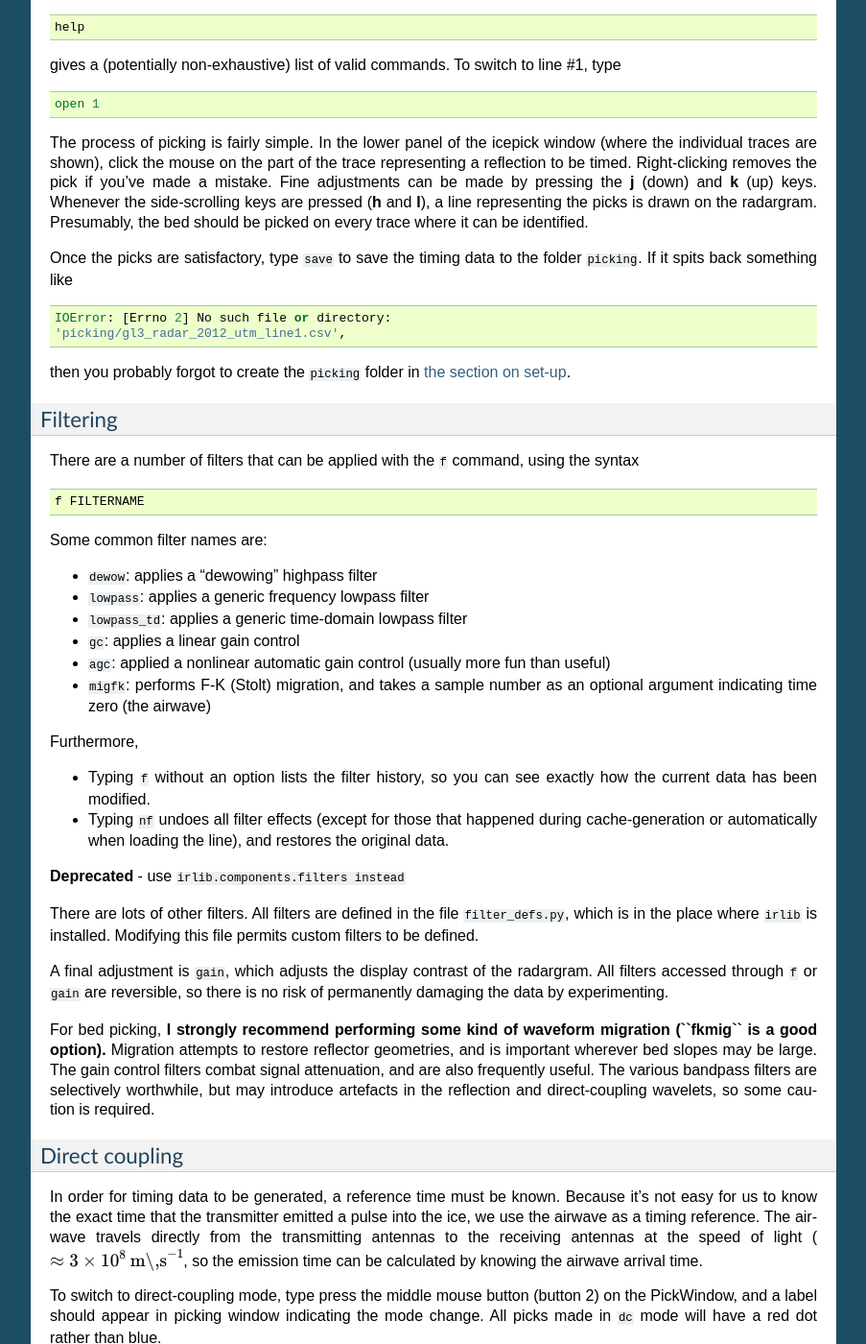
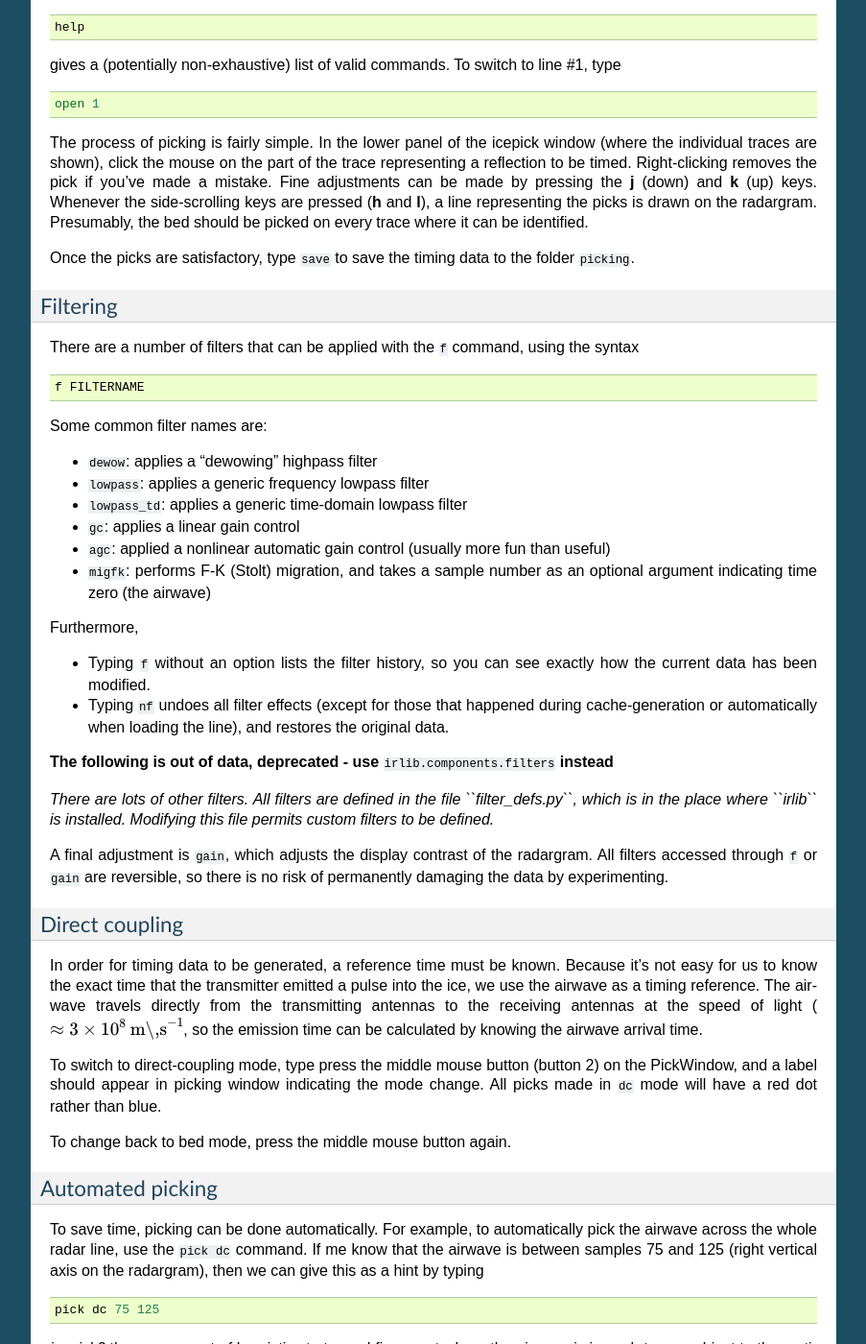
Before and after one commit to njwilson23/irlib, a Sphinx documentation site: the page built from doc/doc_tutorial.rst, in a window 1280 px wide and 1400 px high, scrolled down 2941 px. Shown: the whole window at 96% size, without its empty margins (198-1101 px from the left). Built offline with Sphinx 7.4.7, drawn with Linux system fonts in a browser that asks for light colours.

Commit message:
clarify tutorial

```diff
--- a/doc/doc_tutorial.rst
+++ b/doc/doc_tutorial.rst
@@ -215,15 +215,7 @@ pick if you've made a mistake. Fine adjustments can be made by pressing the
 Presumably, the bed should be picked on every trace where it can be identified.
 
 Once the picks are satisfactory, type ``save`` to save the timing data to the
-folder ``picking``. If it spits back something like
-
-::
-
-    IOError: [Errno 2] No such file or directory:
-    'picking/gl3_radar_2012_utm_line1.csv',
-
-then you probably forgot to create the ``picking`` folder in `the section on
-set-up <#set-up>`__.
+folder ``picking``.
 
 Filtering
 ~~~~~~~~~
@@ -255,23 +247,15 @@ Furthermore,
    during cache-generation or automatically when loading the line), and
    restores the original data.
 
-**Deprecated** - use ``irlib.components.filters instead``
+**The following is out of data, deprecated - use** ``irlib.components.filters`` **instead**
 
-There are lots of other filters. All filters are defined in the file
+*There are lots of other filters. All filters are defined in the file
 ``filter_defs.py``, which is in the place where ``irlib`` is installed.
-Modifying this file permits custom filters to be defined.
+Modifying this file permits custom filters to be defined.*
 
 A final adjustment is ``gain``, which adjusts the display contrast of the
 radargram. All filters accessed through ``f`` or ``gain`` are reversible, so
 there is no risk of permanently damaging the data by experimenting.
-
-For bed picking, **I strongly recommend performing some kind of waveform
-migration (``fkmig`` is a good option).** Migration attempts to restore
-reflector geometries, and is important wherever bed slopes may be large. The
-gain control filters combat signal attenuation, and are also frequently useful.
-The various bandpass filters are selectively worthwhile, but may introduce
-artefacts in the reflection and direct-coupling wavelets, so some caution is
-required.
 
 Direct coupling
 ~~~~~~~~~~~~~~~
```
Also changed, not shown: other parts of doc/doc_tutorial.rst (+1 -1 lines).
